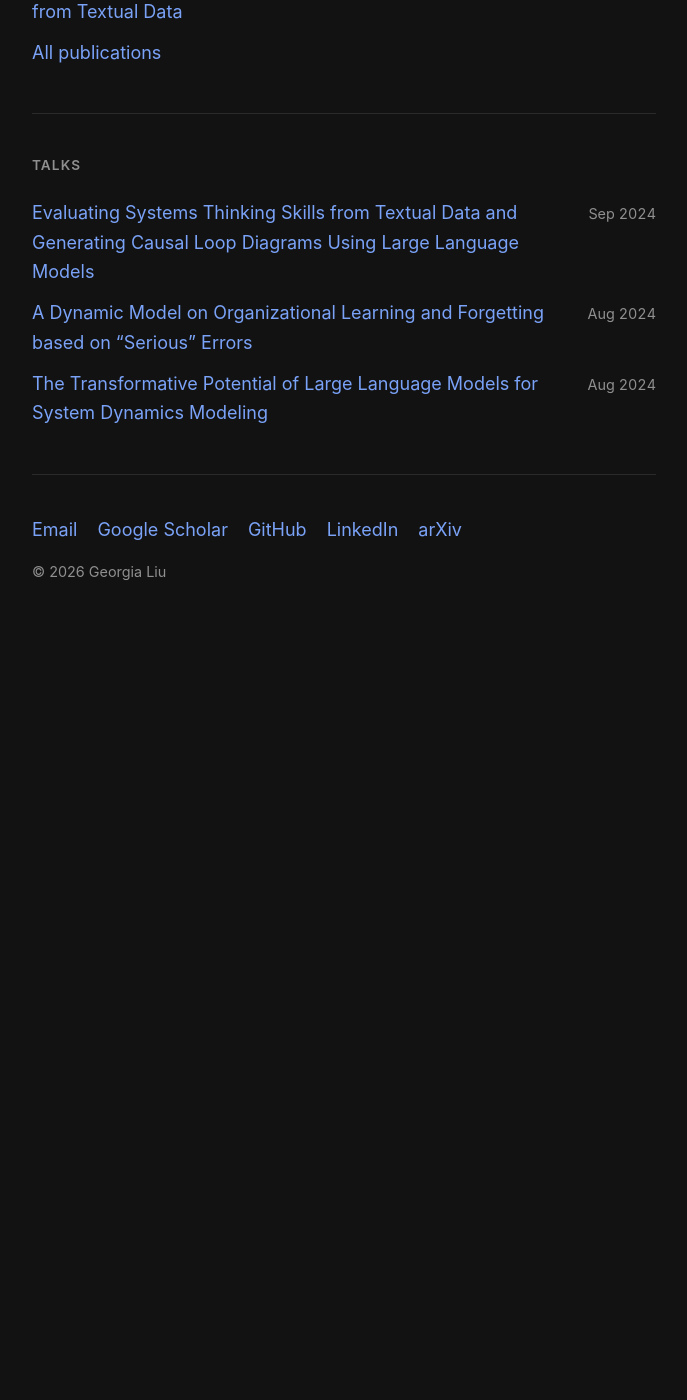
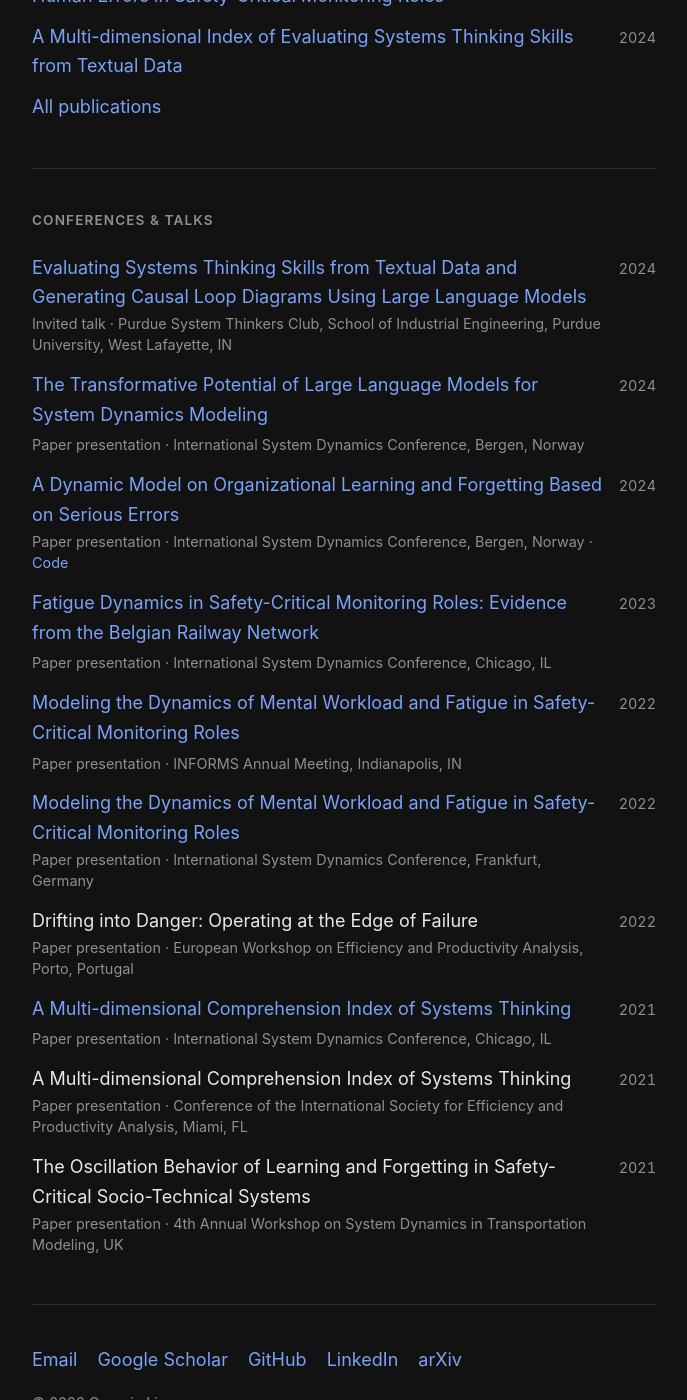
Before and after one commit to georgia-max/georgia-max.github.io, a Jekyll site: the page built from _pages/about.md, in a window 1280 px wide and 1400 px high, scrolled down 1478 px. Shown: the whole window, without its empty margins (296-983 px from the left). Built offline with Jekyll 4.4.1, drawn with Linux system fonts in a browser that asks for light colours; before the commit the page ends 2126 px from its top, so only the background shows below that; some of the changed text lies outside the part shown.

Commit message:
Add conferences & talks, dissertation, Table 4 preview
- Add Conferences & talks section from CV (data in _data/conference_talks.yml)
- Add dissertation to Publications; drop Google Scholar line
- Use Table 4 from arXiv 2503.11046 for the benchmark preview
- Add code link for the organizational learning model
- Update bio (Systems Performance Lab, MS in CS) and Causena wording

Co-Authored-By: Claude Opus 5.5 <noreply@anthropic.com>

```diff
--- /dev/null
+++ b/_data/conference_talks.yml
@@ -0,0 +1,68 @@
+# Conferences & talks, newest first. Shown on the homepage.
+- title: "Evaluating Systems Thinking Skills from Textual Data and Generating Causal Loop Diagrams Using Large Language Models"
+  type: "Invited talk"
+  venue: "Purdue System Thinkers Club, School of Industrial Engineering, Purdue University"
+  location: "West Lafayette, IN"
+  year: 2024
+  url: /talks/2024-purdue
+
+- title: "The Transformative Potential of Large Language Models for System Dynamics Modeling"
+  type: "Paper presentation"
+  venue: "International System Dynamics Conference"
+  location: "Bergen, Norway"
+  year: 2024
+  url: https://proceedings.systemdynamics.org/2024/abstracts/1229.html
+
+- title: "A Dynamic Model on Organizational Learning and Forgetting Based on Serious Errors"
+  type: "Paper presentation"
+  venue: "International System Dynamics Conference"
+  location: "Bergen, Norway"
+  year: 2024
+  url: https://proceedings.systemdynamics.org/2024/abstracts/1087.html
+  code: https://github.com/georgia-max/OrganizationOscillation
+
+- title: "Fatigue Dynamics in Safety-Critical Monitoring Roles: Evidence from the Belgian Railway Network"
+  type: "Paper presentation"
+  venue: "International System Dynamics Conference"
+  location: "Chicago, IL"
+  year: 2023
+  url: https://proceedings.systemdynamics.org/2023/abstracts/1024.html
+
+- title: "Modeling the Dynamics of Mental Workload and Fatigue in Safety-Critical Monitoring Roles"
+  type: "Paper presentation"
+  venue: "INFORMS Annual Meeting"
+  location: "Indianapolis, IN"
+  year: 2022
+  url: "https://www.abstractsonline.com/pp8/#!/10693/presentation/10512"
+
+- title: "Modeling the Dynamics of Mental Workload and Fatigue in Safety-Critical Monitoring Roles"
+  type: "Paper presentation"
+  venue: "International System Dynamics Conference"
+  location: "Frankfurt, Germany"
+  year: 2022
+  url: https://proceedings.systemdynamics.org/2022/abstracts/1105.html
+
+- title: "Drifting into Danger: Operating at the Edge of Failure"
+  type: "Paper presentation"
+  venue: "European Workshop on Efficiency and Productivity Analysis"
+  location: "Porto, Portugal"
+  year: 2022
+
+- title: "A Multi-dimensional Comprehension Index of Systems Thinking"
+  type: "Paper presentation"
+  venue: "International System Dynamics Conference"
+  location: "Chicago, IL"
+  year: 2021
+  url: https://proceedings.systemdynamics.org/2021/abstracts/1180.html
+
+- title: "A Multi-dimensional Comprehension Index of Systems Thinking"
+  type: "Paper presentation"
+  venue: "Conference of the International Society for Efficiency and Productivity Analysis"
+  location: "Miami, FL"
+  year: 2021
+
+- title: "The Oscillation Behavior of Learning and Forgetting in Safety-Critical Socio-Technical Systems"
+  type: "Paper presentation"
+  venue: "4th Annual Workshop on System Dynamics in Transportation Modeling"
+  location: "UK"
+  year: 2021
--- a/_layouts/minimal.html
+++ b/_layouts/minimal.html
@@ -22,7 +22,7 @@
     {% if page.collection == "talks" or page.collection == "publications" %}<p class="meta">{% if page.type %}{{ page.type }} · {% endif %}{{ page.venue }}{% if page.location %}, {{ page.location }}{% endif %} · {{ page.date | date: "%B %Y" }}</p>{% endif %}
 
     {{ content }}
-    {% if page.collection == "publications" %}<p class="links-inline">{% if page.paperurl %}<a href="{{ page.paperurl }}">Paper</a>{% endif %}{% if page.codeurl %} · <a href="{{ page.codeurl }}">Code</a>{% endif %}</p>{% endif %}
+    {% if page.paperurl or page.codeurl %}<p class="links-inline">{% if page.paperurl %}<a href="{{ page.paperurl }}">Paper</a>{% endif %}{% if page.paperurl and page.codeurl %} · {% endif %}{% if page.codeurl %}<a href="{{ page.codeurl }}">Code</a>{% endif %}</p>{% endif %}
 
     <hr>
 
--- a/_pages/about.md
+++ b/_pages/about.md
@@ -8,7 +8,7 @@ redirect_from:
 ---
 
 <section class="bio" markdown="1">
-I build and evaluate LLM systems that turn unstructured text into structured causal knowledge. I'm the founder of [Causena](https://causena.co/), where we turn interviews, debriefs and reports into source-cited causal graphs that show what drives real-world outcomes. Before Causena, I was a Postdoctoral Research Fellow at Harvard Medical School / Massachusetts General Hospital in the [MJ Lab](https://mj-lab.mgh.harvard.edu), where I built benchmarks and extraction pipelines for LLM-generated causal graphs. Before that, I was an AI Resident at [Google X](https://x.company/), using LLMs to automate causal modeling. I hold a PhD in Industrial and Systems Engineering and an MEng in Computer Science from Virginia Tech.
+I build and evaluate LLM systems that turn unstructured text into structured causal knowledge. I'm the founder of [Causena](https://causena.co/), where we turn interviews, debriefs and reports into source-cited causal graphs that show what drives real-world outcomes. Before Causena, I was a Postdoctoral Research Fellow at Harvard Medical School / Massachusetts General Hospital in the [MJ Lab](https://mj-lab.mgh.harvard.edu), where I built benchmarks and extraction pipelines for LLM-generated causal graphs. Before that, I was an AI Resident at [Google X](https://x.company/), using LLMs to automate causal modeling. I did my PhD in Industrial and Systems Engineering with Dr. Konstantinos Triantis in Virginia Tech's [Systems Performance Lab](https://www.spl.ise.vt.edu/index.html), and an MS in Computer Science focused on AI and machine learning.
 
 I'm always happy to talk about LLM evaluation, information extraction, and causal AI for messy qualitative data. Reach me at [georgialiu63@gmail.com](mailto:georgialiu63@gmail.com).
 </section>
@@ -19,7 +19,7 @@ I'm always happy to talk about LLM evaluation, information extraction, and causa
   <h2>Selected work</h2>
   <ul class="work-list">
     <li class="work-item">
-      <a class="work-thumb" href="https://arxiv.org/abs/2503.11046"><img src="/images/causal-graph-benchmark.png" alt="Distribution of graph comparison metrics across 2,000 LLM-generated causal graphs"></a>
+      <a class="work-thumb" href="/images/causal-graph-benchmark-table4.png"><img src="/images/causal-graph-benchmark-table4-thumb.png" alt="Table 4: graph similarity scores (G1 to G5) for six variations of a reference causal loop diagram"></a>
       <div>
         <h3>Causal graph benchmark</h3>
         <p>Reviewed 40+ similarity metrics and validated 9 on 2,000 LLM-generated causal graphs.</p>
@@ -38,7 +38,7 @@ I'm always happy to talk about LLM evaluation, information extraction, and causa
       <a class="work-thumb work-thumb--empty" href="https://causena.co/">Causena</a>
       <div>
         <h3>Causena</h3>
-        <p>Processed 1,000 healthcare transcripts into source-cited causal graphs; adopted by our first customer.</p>
+        <p>Automated large-scale analysis, turning 1,000 interviews and verbatim responses into source-cited causal graphs; adopted by our first customer.</p>
         <span class="links-inline"><a href="https://causena.co/">Website</a></span>
       </div>
     </li>
@@ -60,11 +60,14 @@ I'm always happy to talk about LLM evaluation, information extraction, and causa
 
 <hr>
 
-<section>
-  <h2>Talks</h2>
+<section id="conferences-and-talks">
+  <h2>Conferences &amp; talks</h2>
   <ul class="entries">
-    {% for talk in site.talks reversed %}
-    <li><a href="{{ talk.url }}">{{ talk.title }}</a><span class="date">{{ talk.date | date: "%b %Y" }}</span></li>
+    {% for talk in site.data.conference_talks %}
+    <li>
+      <span>{% if talk.url %}<a href="{{ talk.url }}">{{ talk.title }}</a>{% else %}{{ talk.title }}{% endif %}<br><span class="meta">{{ talk.type }} · {{ talk.venue }}, {{ talk.location }}{% if talk.code %} · <a href="{{ talk.code }}">Code</a>{% endif %}</span></span>
+      <span class="date">{{ talk.year }}</span>
+    </li>
     {% endfor %}
   </ul>
 </section>
--- a/_pages/publications.md
+++ b/_pages/publications.md
@@ -43,3 +41,11 @@ Scores systems-thinking skill from open-ended written responses.<br>
 Liu, N., Triantis, K., & Roets, B. (2024). *SSRN working paper*.<br>
 [Paper](https://papers.ssrn.com/sol3/papers.cfm?abstract_id=4798034)
 </div>
+
+<h2>Dissertation</h2>
+
+<div class="pub" markdown="1">
+**Enhancing Safety in Critical Monitoring Systems: Investigating the Roles of Human Error, Fatigue, and Organizational Learning in Socio-Technical Environments**<br>
+Liu, N. (2024). *PhD dissertation, Virginia Tech*.<br>
+[VTechWorks](https://vtechworks.lib.vt.edu/items/97cb3893-5a9f-4c9d-9e13-6306719bfe5d)
+</div>
```
Also changed, not shown: other parts of _pages/publications.md (+0 -2 lines), _talks/2024-08-06-Oscillation.md (+1 -0 lines), images/causal-graph-benchmark-table4-thumb.png (added), images/causal-graph-benchmark-table4.png (added).
